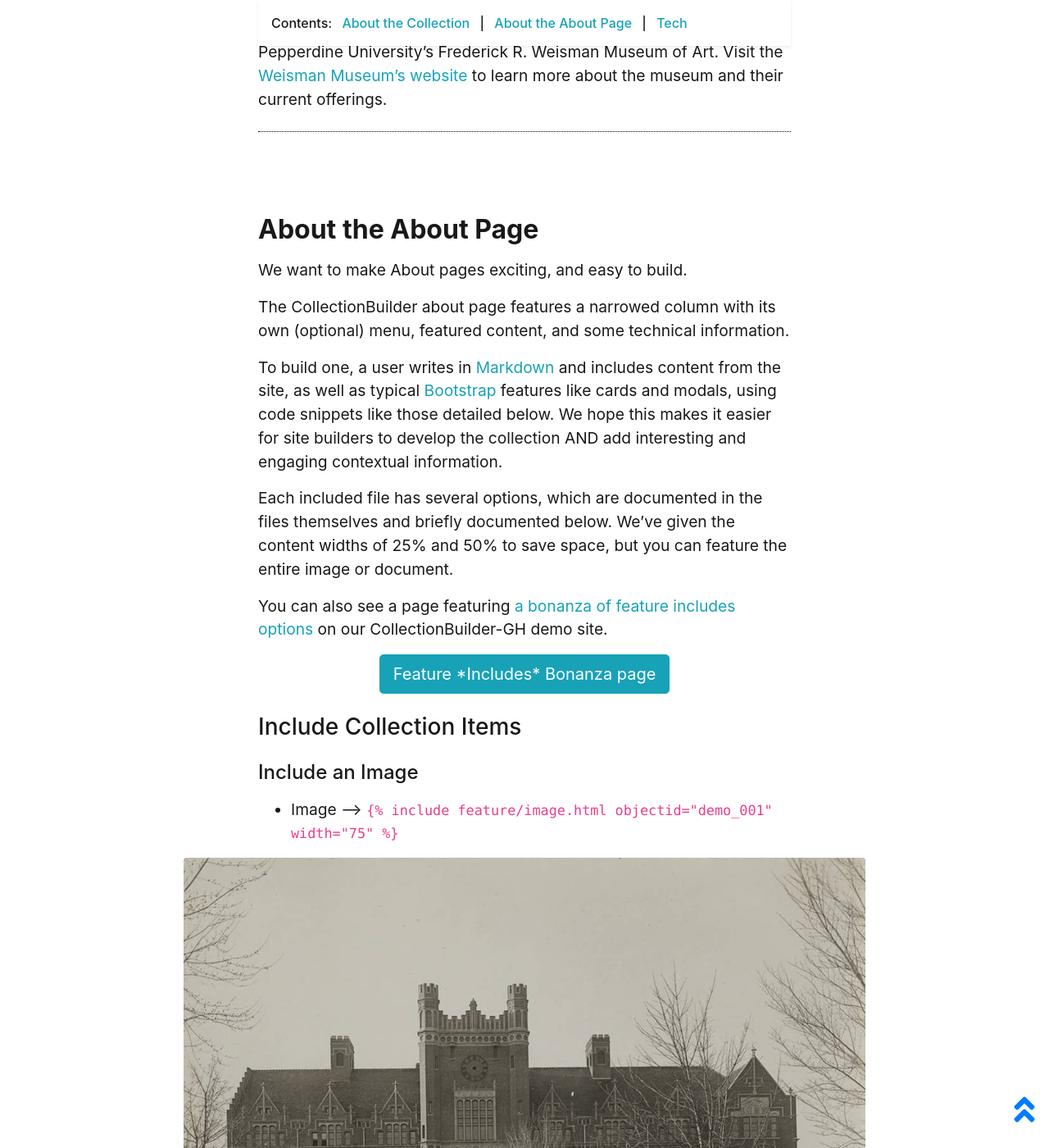
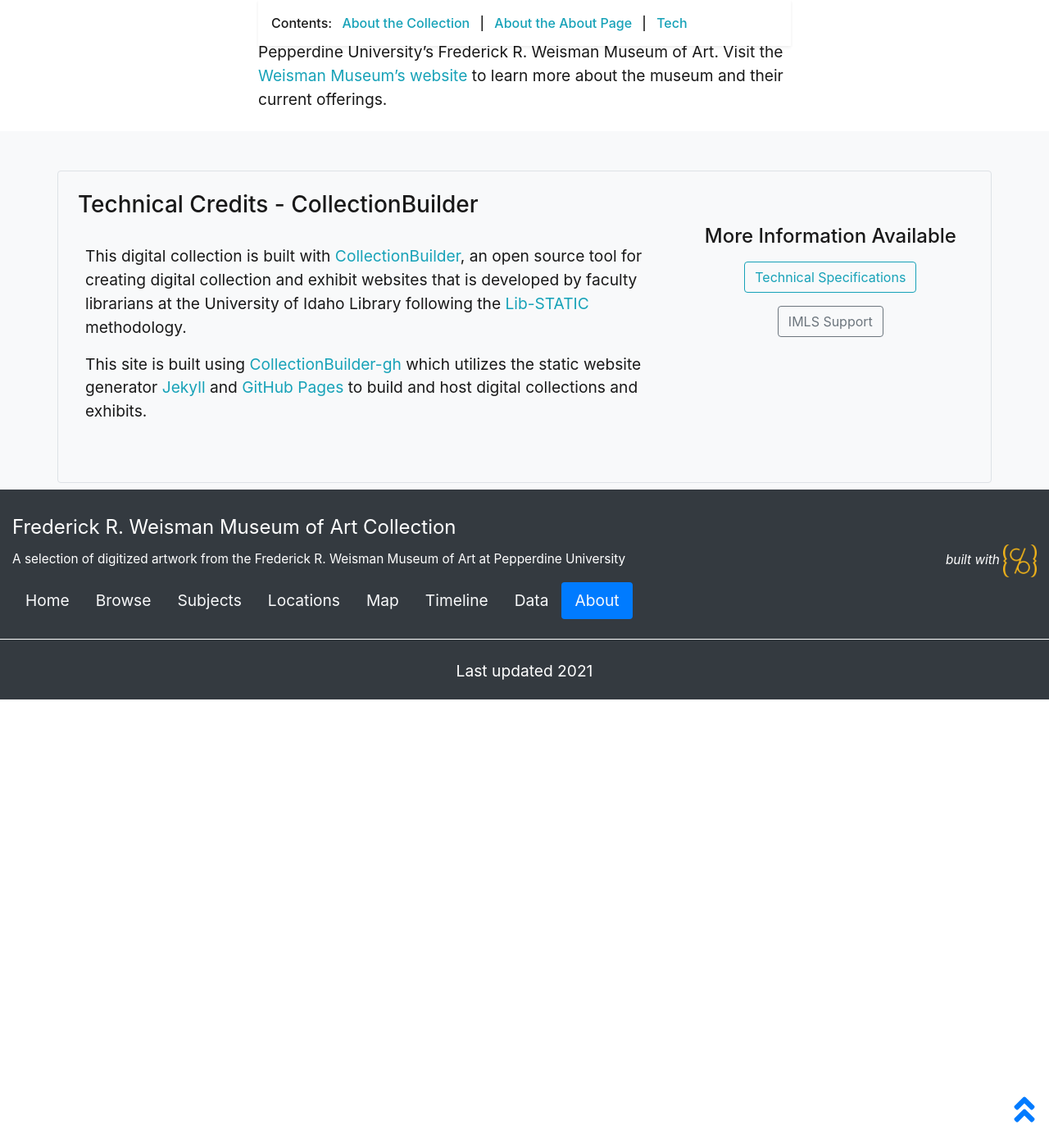
Before and after one commit to graceganye/collectionbuilder-test, a Jekyll site: the page built from pages/about.md, in a window 1280 px wide and 1400 px high, scrolled down 1036 px. Shown: the whole window at 82% size. Built offline with Jekyll 4.4.1, drawn with Linux system fonts in a browser that asks for light colours; after the commit the page ends 1889 px from its top, so only the background shows below that; some of the changed text lies outside the part shown.

Commit message:
Update about.md
Deleted {% include cb/about_the_about.md %}

```diff
--- a/pages/about.md
+++ b/pages/about.md
@@ -21,4 +21,3 @@
 Items from this collection are digital captures of artwork from Pepperdine University’s Frederick R. Weisman Museum of Art. Visit the [Weisman Museum’s website](https://arts.pepperdine.edu/museum/) to learn more about the museum and their current offerings.
 
 <!-- IMPORTANT!!! DELETE this comment and the include below when you are finished editing this page for your collection. The include below introduces about page features. They will show up on your collection's about page until you delete it.  -->
-{% include cb/about_the_about.md %}
```
